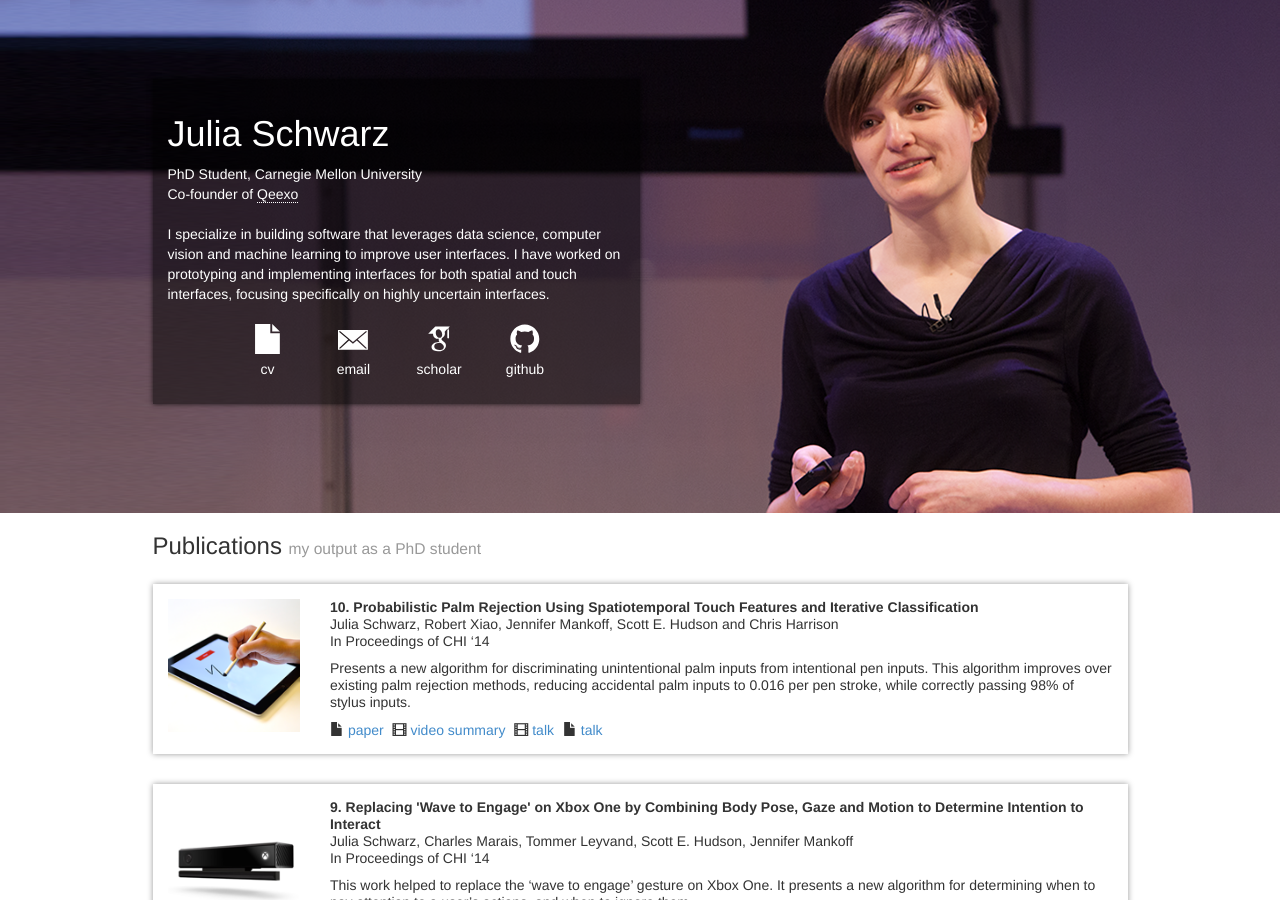
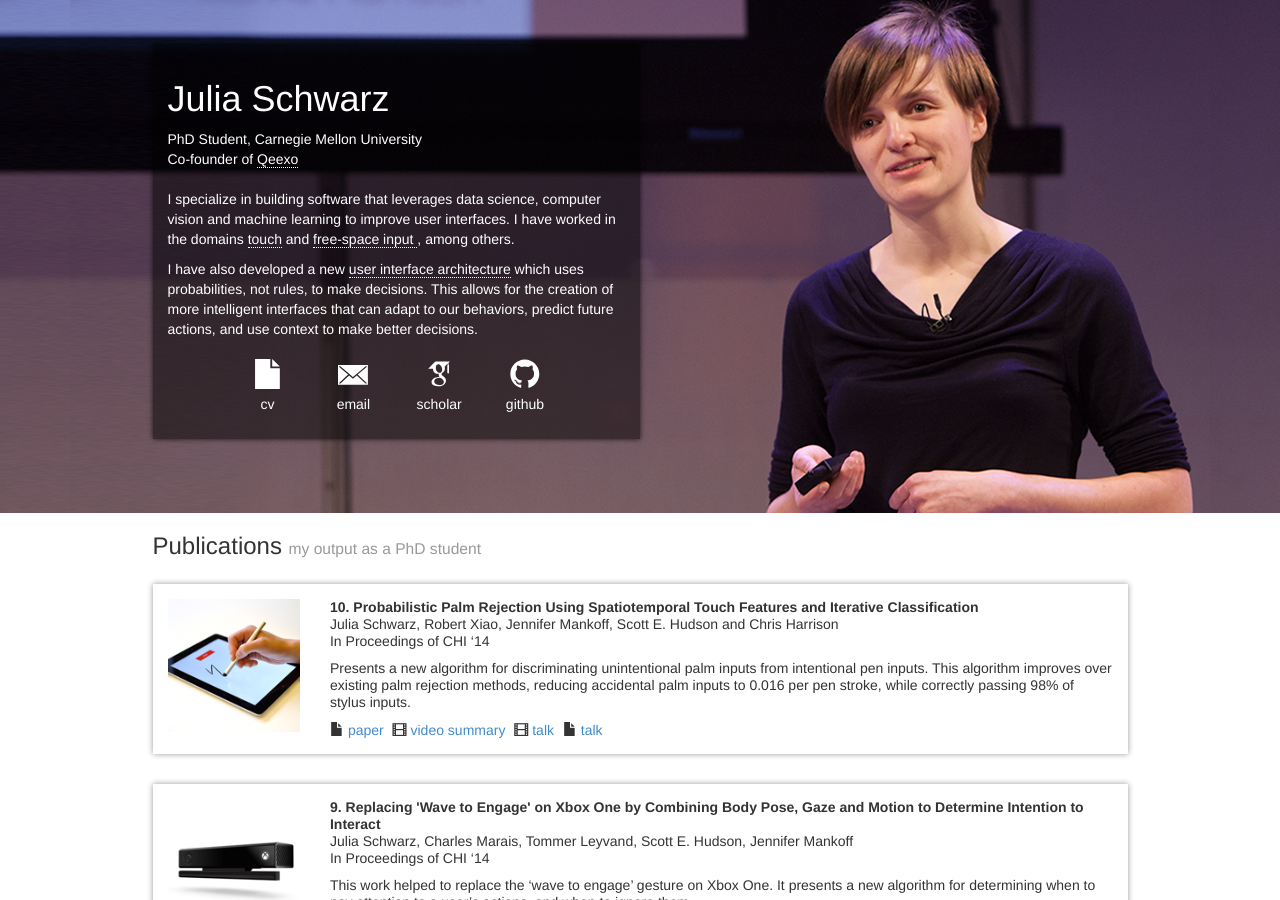
Before and after one commit to julenka/jsnet, a Jekyll site: the page built from index.html, in a window 1280 px wide and 900 px high. Built offline with Jekyll 4.4.1, drawn with Linux system fonts in a browser that asks for light colours.

Commit message:
Trying out a new top-level description.

```diff
--- a/index.html
+++ b/index.html
@@ -18,7 +18,17 @@ layout: default
 
                 <p>
                     I specialize in building software that leverages data science, computer vision and machine learning to improve user interfaces.
-                    I have worked on prototyping and implementing interfaces for both spatial and touch interfaces, focusing specifically on highly uncertain interfaces.
+                    I have worked in the domains
+                    <a href="{{site.baseurl}}/publications/2011/10/02/tapsense/" class="no-decoration underline">touch</a> and
+                    <a href="{{site.baseurl}}/publications/2014/05/04/engagement/" class="no-decoration underline"> free-space input </a>, among others.
+
+                </p>
+                <p>
+                    I have also developed a new <a href="" class="no-decoration underline"> user interface architecture</a>
+                    which uses probabilities, not rules, to make decisions. This allows for the creation of
+                    more intelligent interfaces that can adapt to our behaviors, predict future actions, and use context to
+                    make better decisions.
+
                 </p>
 
                 <div class="row hero_bottom">
```
